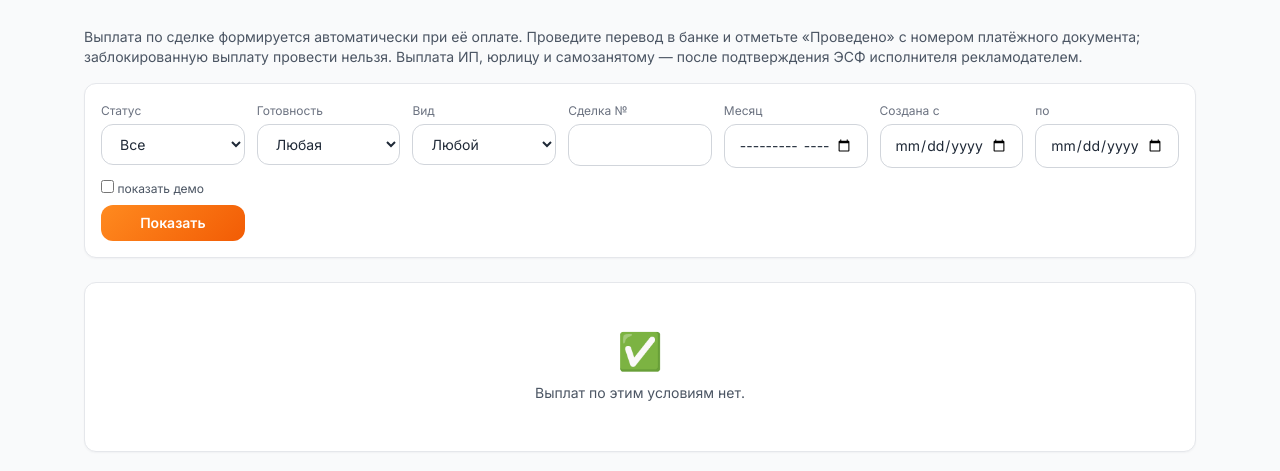
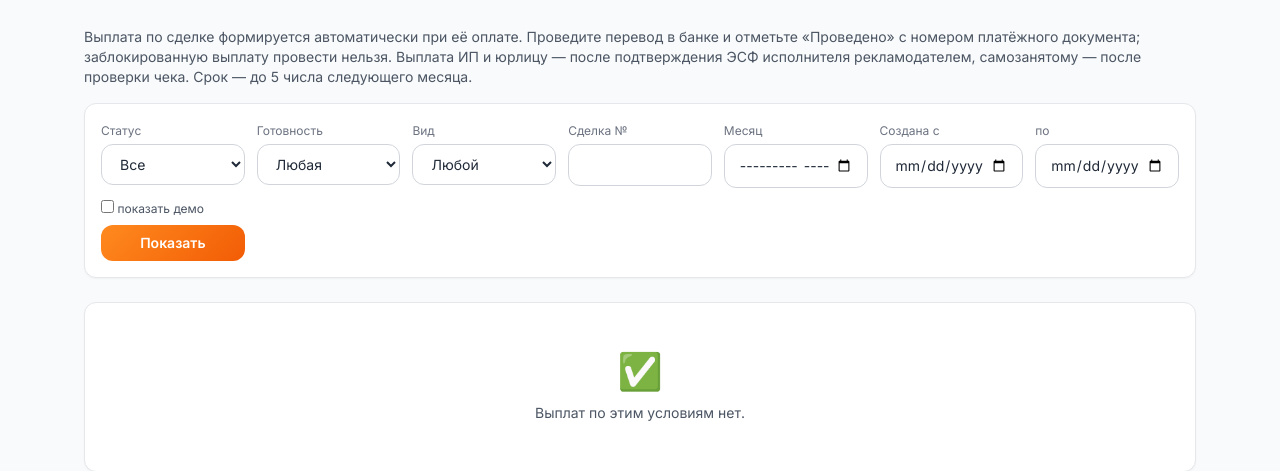
Before and after one commit to iRatG/mktplace, a Django app: template templates/admin_panel/withdrawals.html in a window 1280 px wide. Shown: the part 126-597 px from the top of the page. Run offline with Django 5.2, Linux system fonts and the light colour scheme; the template is opened without the code that fills it, so the values that code supplies are empty; parts of the project's set-up code (start-up, migrations or seed data) failed here and were passed over.

Commit message:
Update the payout register hint for self-employed receipts and the monthly deadline
Co-Authored-By: Claude Opus 5.5 <noreply@anthropic.com>

```diff
--- a/templates/admin_panel/withdrawals.html
+++ b/templates/admin_panel/withdrawals.html
@@ -10,7 +10,7 @@
     <a href="{% url 'web:admin_withdrawals' %}?{{ query }}{% if query %}&{% endif %}export=xlsx" class="ml-auto text-sm text-orange-600 hover:text-orange-700 font-medium">Скачать Excel ↓</a>
 </div>
 
-<p class="text-sm text-gray-600 mb-4">Выплата по сделке формируется автоматически при её оплате. Проведите перевод в банке и отметьте «Проведено» с номером платёжного документа; заблокированную выплату провести нельзя. Выплата ИП, юрлицу и самозанятому — после подтверждения ЭСФ исполнителя рекламодателем.</p>
+<p class="text-sm text-gray-600 mb-4">Выплата по сделке формируется автоматически при её оплате. Проведите перевод в банке и отметьте «Проведено» с номером платёжного документа; заблокированную выплату провести нельзя. Выплата ИП и юрлицу — после подтверждения ЭСФ исполнителя рекламодателем, самозанятому — после проверки чека. Срок — до 5 числа следующего месяца.</p>
 
 <form method="get" class="card-dark rounded-xl p-4 mb-6 grid grid-cols-2 sm:grid-cols-3 lg:grid-cols-7 gap-3 text-sm" data-register-filters>
     <label class="block"><span class="text-xs text-gray-500">Статус</span>
```
